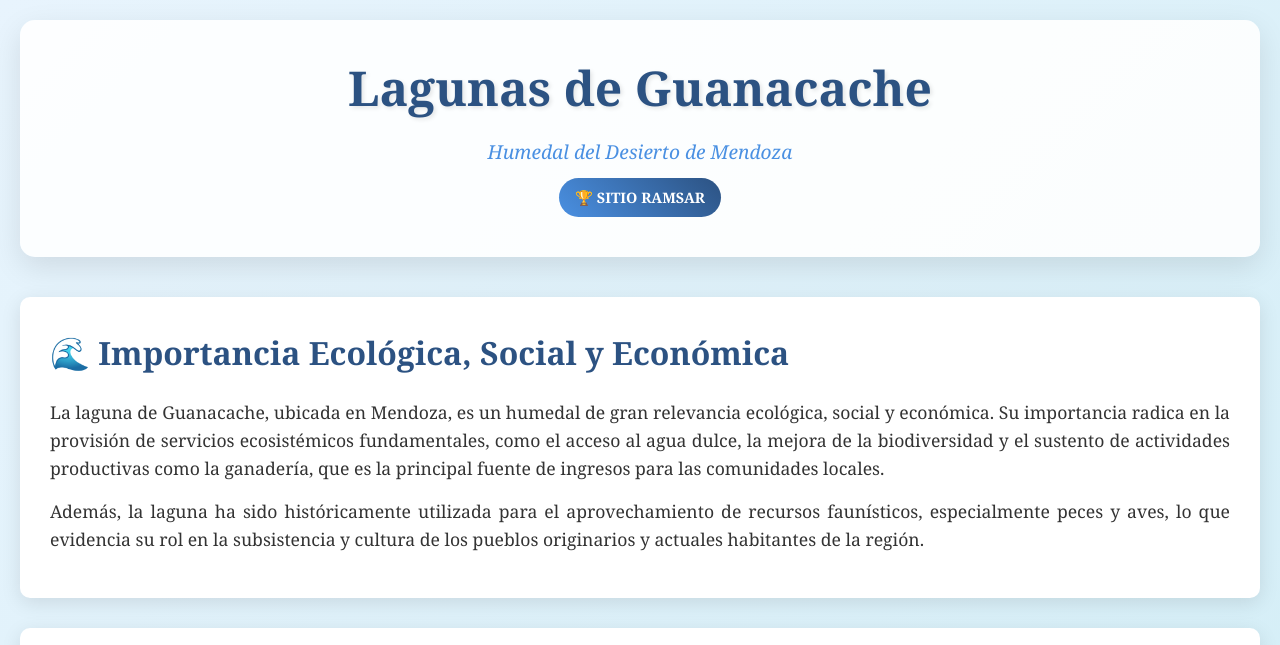
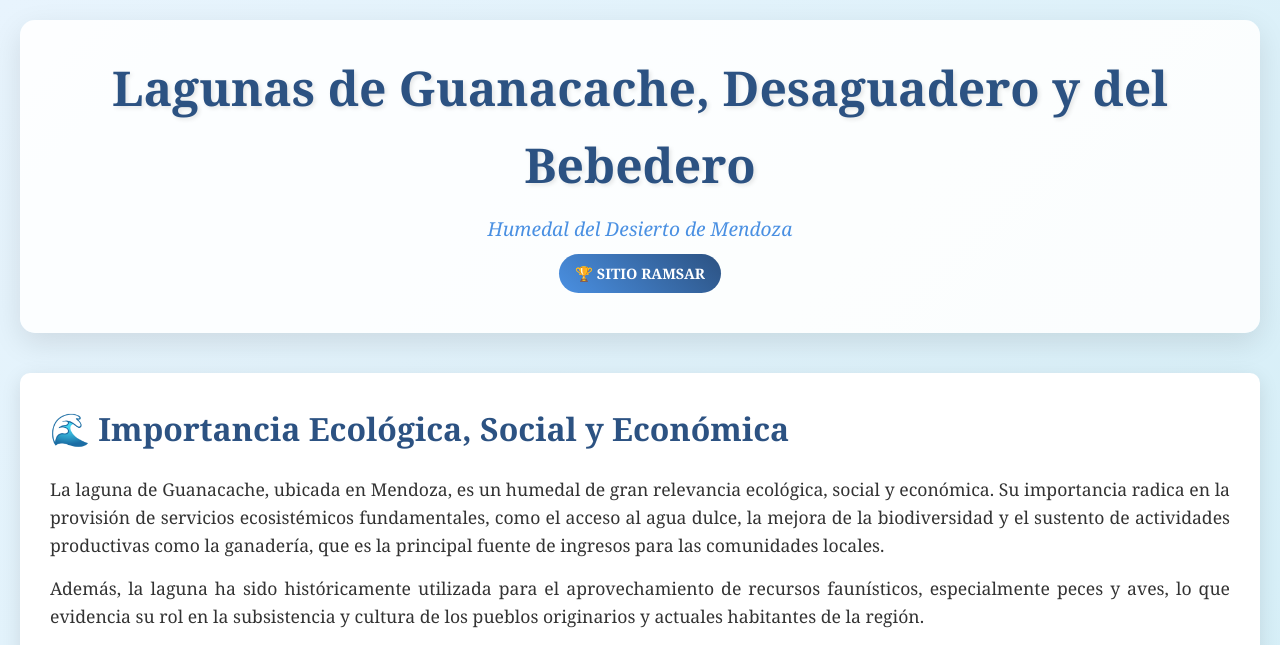
Before and after one commit to luisinatorre/lagunas-guanacache, a plain HTML site: page index.html in a window 1280 px wide. Shown: the top 645 px of the page. Drawn offline with Linux system fonts and the light colour scheme.

Commit message:
Update index.html

```diff
--- a/index.html
+++ b/index.html
@@ -201,7 +201,7 @@
 <body>
     <div class="container">
         <header>
-            <h1>Lagunas de Guanacache</h1>
+            <h1>Lagunas de Guanacache, Desaguadero y del Bebedero</h1>
             <div class="subtitle">Humedal del Desierto de Mendoza</div>
             <div class="ramsar-badge">🏆 SITIO RAMSAR</div>
         </header>
```
